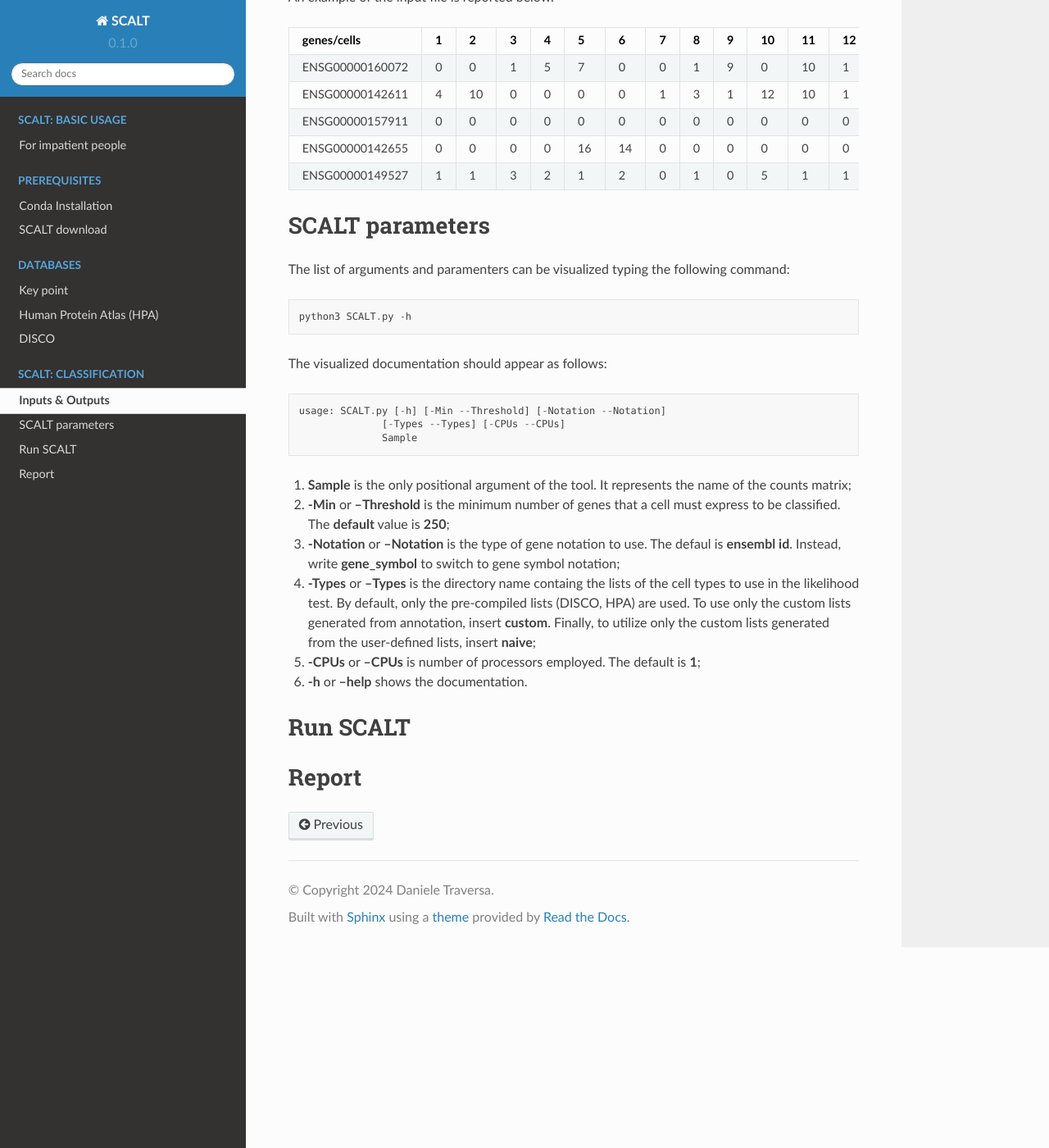
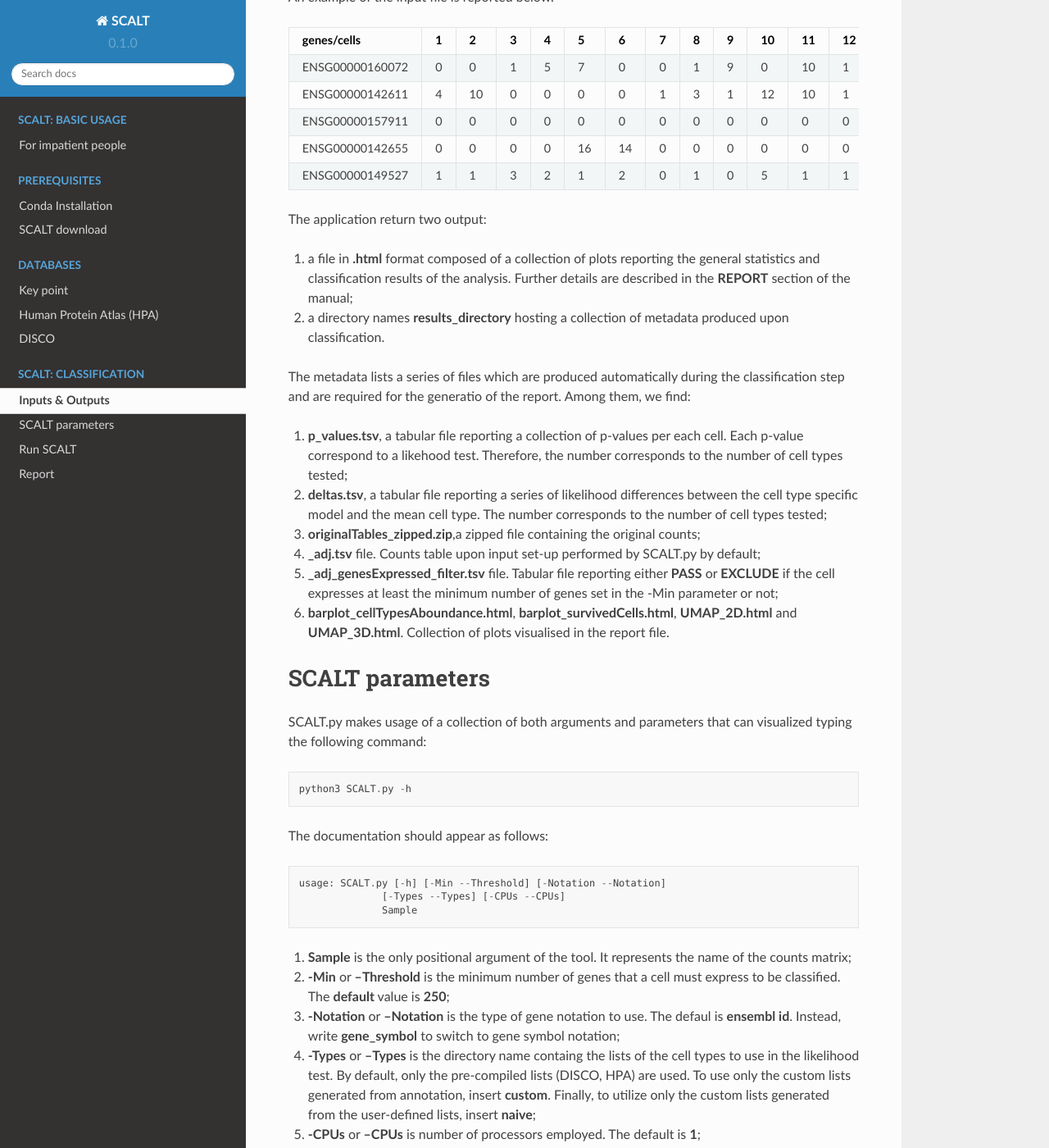
Before and after one commit to danitrave/CapitalCitiesGame, a Sphinx documentation site: the page built from docs/source/classification.rst, in a window 1280 px wide and 1400 px high, scrolled down 391 px. Shown: the whole window at 82% size. Built offline with Sphinx 7.4.7 and the Read the Docs theme 2.0.0, drawn with Linux system fonts in a browser that asks for light colours.

Commit message:
Update classification.rst

```diff
--- a/docs/source/classification.rst
+++ b/docs/source/classification.rst
@@ -141,16 +141,31 @@ An example of the input file is reported below.
      - 1
      - 1
 
+The application return two output:
+
+1. a file in **.html** format composed of a collection of plots reporting the general statistics and classification results of the analysis. Further details are described in the **REPORT** section of the manual;
+2. a directory names **results_directory** hosting a collection of metadata produced upon classification.
+
+The metadata lists a series of files which are produced automatically during the classification step and are required for the generatio of the report. Among them, we find:
+
+1. **p_values.tsv**, a tabular file reporting a collection of p-values per each cell. Each p-value correspond to a likehood test. Therefore, the number corresponds to the number of cell types tested;
+2. **deltas.tsv**, a tabular file reporting a series of likelihood differences between the cell type specific model and the mean cell type. The number corresponds to the number of cell types tested;
+3. **originalTables_zipped.zip**,a  zipped file containing the original counts;
+4. **_adj.tsv** file. Counts table upon input set-up performed by SCALT.py by default;
+5. **_adj_genesExpressed_filter.tsv** file. Tabular file reporting either **PASS** or **EXCLUDE** if the cell expresses at least the minimum number of genes set in the -Min parameter or not;
+6. **barplot_cellTypesAboundance.html**, **barplot_survivedCells.html**, **UMAP_2D.html** and **UMAP_3D.html**. Collection of plots visualised in the report file.
+
+
 SCALT parameters
 ================
 
-The list of arguments and paramenters can be visualized typing the following command:
+SCALT.py makes usage of a collection of both arguments and parameters that can visualized typing the following command:
 
 ::
 
   python3 SCALT.py -h
 
-The visualized documentation should appear as follows:
+The documentation should appear as follows:
 
 ::
 
```
